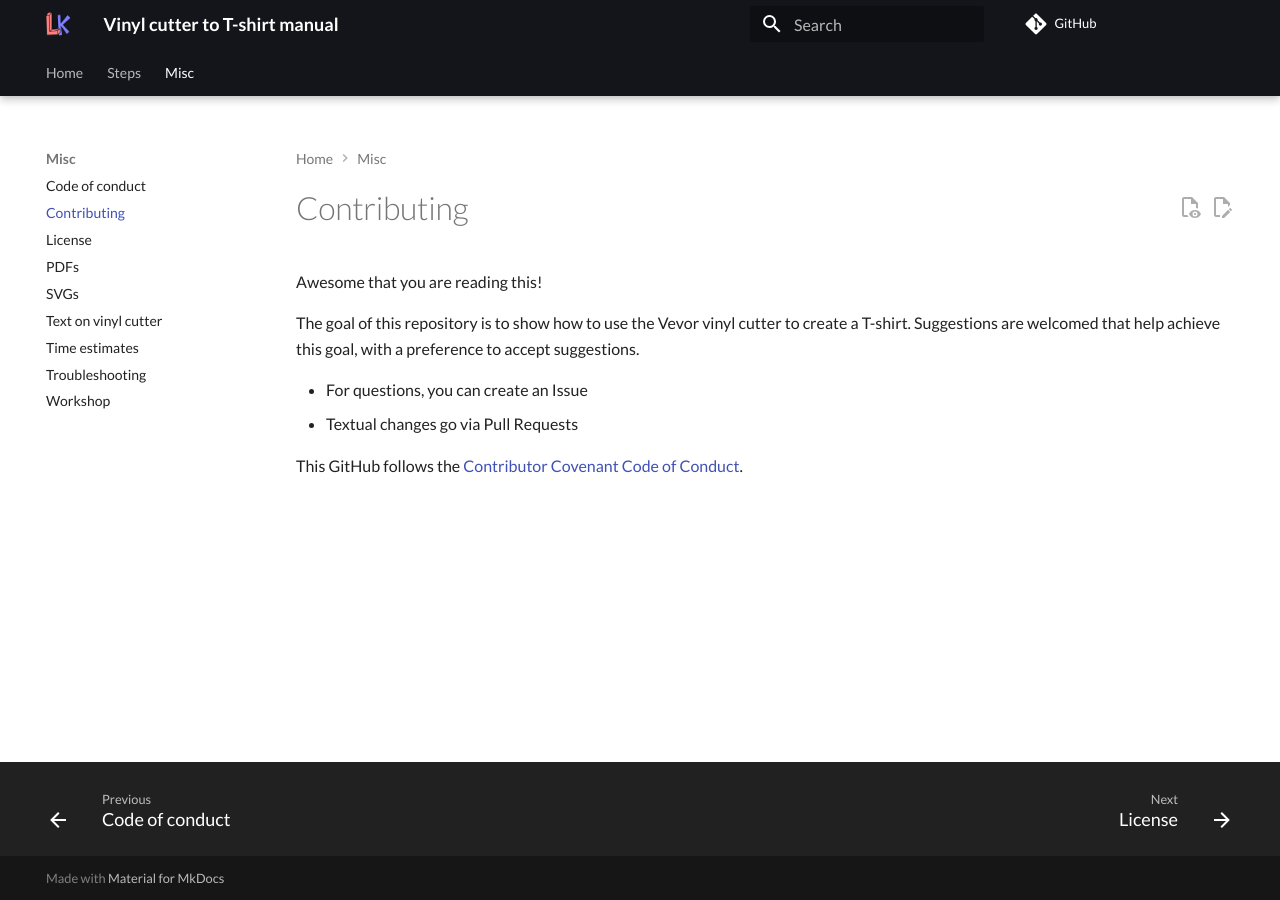
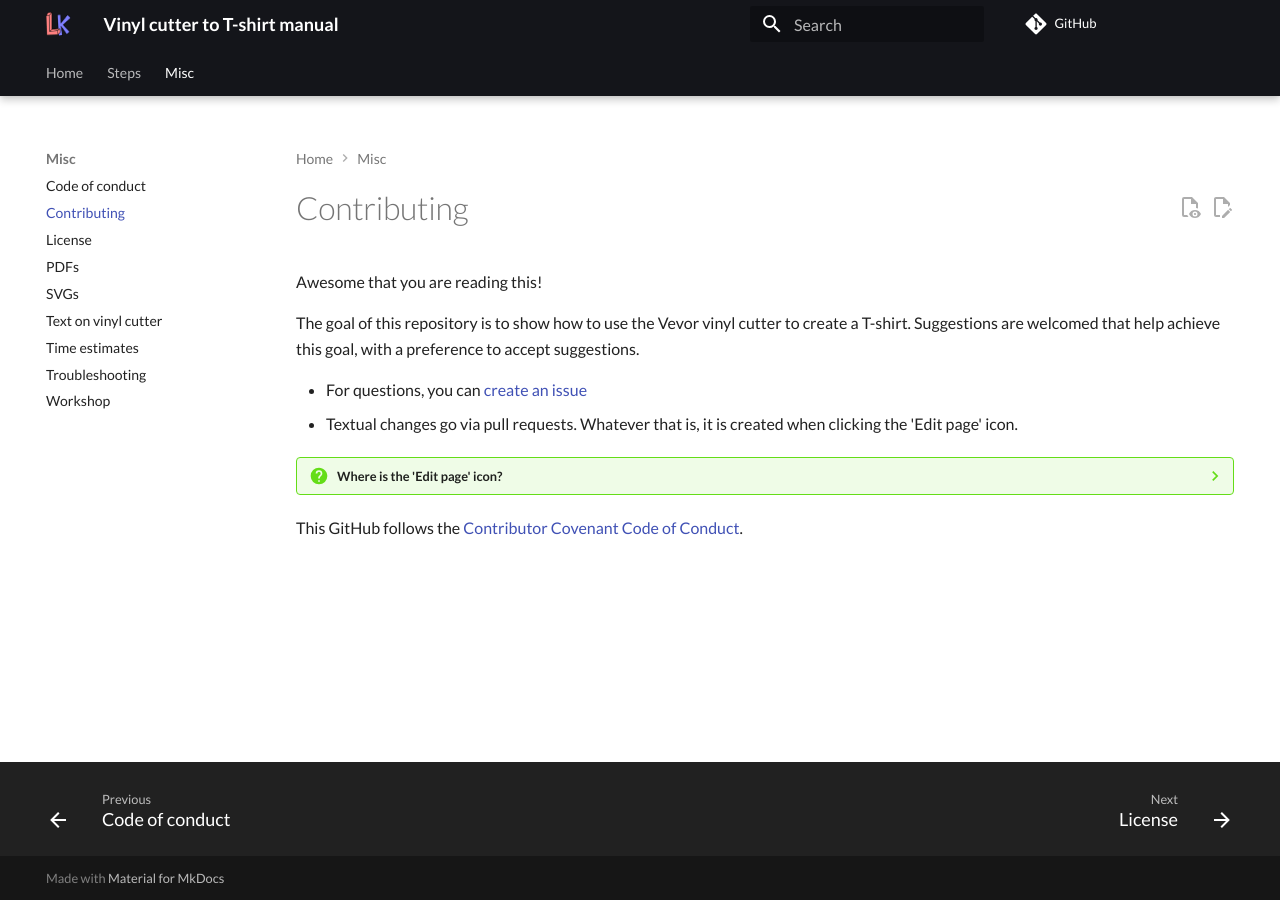
Before and after one commit to uppsala-makerspace/vevor_vinyl_cutter_to_t_shirt_manual, an MkDocs documentation site: the page built from docs/CONTRIBUTING.md, in a window 1280 px wide. Built offline with MkDocs 1.6.1 and Material for MkDocs 9.7.7, drawn with Linux system fonts in a browser that asks for light colours; comment, search, counter and statistics services are not loaded.

Commit message:
Update CONTRIBUTING.md

```diff
--- a/docs/CONTRIBUTING.md
+++ b/docs/CONTRIBUTING.md
@@ -12,7 +12,11 @@ vinyl cutter to create a T-shirt.
 Suggestions are welcomed that help achieve this goal,
 with a preference to accept suggestions.
 
-* For questions, you can create an Issue
-* Textual changes go via Pull Requests
+- For questions, you can [create an issue](https://github.com/uppsala-makerspace/vevor_vinyl_cutter_to_t_shirt_manual/issues)
+- Textual changes go via pull requests. Whatever that is, it is created when clicking the 'Edit page' icon.
+
+???- question "Where is the 'Edit page' icon?"
+
+    ![The 'Edit page' icon](edit_page_icon.png )
 
 This GitHub follows the [Contributor Covenant Code of Conduct](CODE_OF_CONDUCT.md).
```
